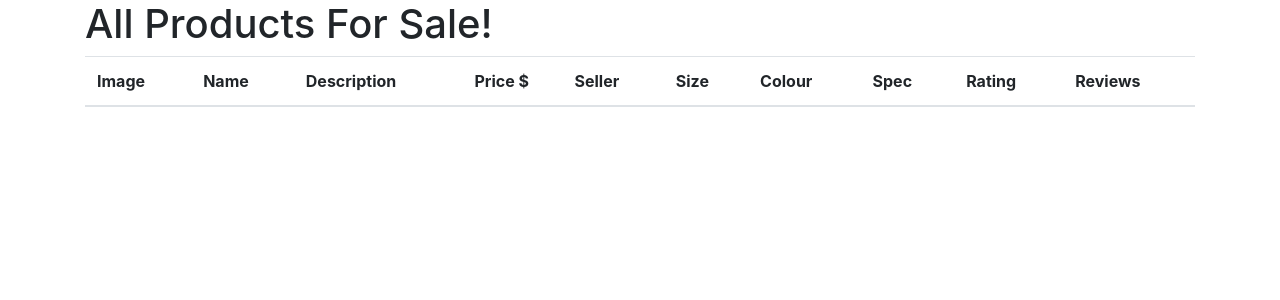
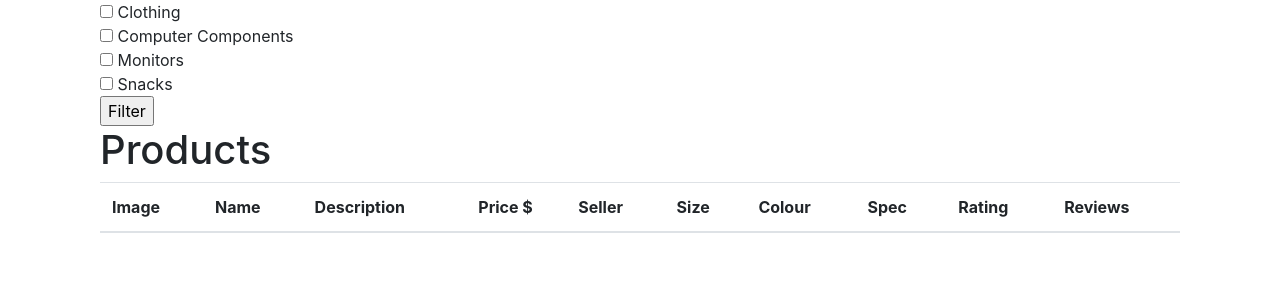
Before and after one commit to tayyipozturk/E-Commerce, a Flask app: page /items in a window 1280 px wide. Shown: the part 58-358 px from the top of the page. Run offline with Flask 3, Linux system fonts and the light colour scheme; data that the repository does not hold is empty; some libraries are stand-ins or nearby versions.

Commit message:
implement filtering

```diff
--- a/app.py
+++ b/app.py
@@ -106,7 +106,7 @@ def delete_item(item_id):
     return 'Item deleted'
 
 
-@app.route('/items')
+@app.route('/items', methods=['GET'])
 @cross_origin(supports_credentials=True)
 def get_items():
     product_list = []
@@ -122,6 +122,48 @@ def get_items():
         item['spec'] = str(item['spec'])
         item['image'] = str(item['image'])
         product_list.append(item)
+    return render_template('page/product/all_products.html', product_list=product_list)
+
+
+@app.route('/products', methods=['GET', 'POST'])
+@cross_origin(supports_credentials=True)
+def products():
+    # get form inputs to check if categories are selected
+    show = {'Clothing': request.form.get('showClothing'),
+            'Computer Components': request.form.get('showComputerComponents'),
+            'Monitors': request.form.get('showMonitors'), 'Snacks': request.form.get('showSnacks')}
+
+    print(show)
+    # get all items from database
+    product_list = []
+    if show['Clothing'] != 'True' and show['Computer Components'] != 'True' and show['Monitors'] != 'True' and show['Snacks'] != 'True':
+        for item in items_collection.find():
+            item['_id'] = str(item['_id'])
+            item['name'] = str(item['name'])
+            item['seller'] = str(item['seller'])
+            item['reviews'] = [str(review) for review in item['reviews']]
+            item['rating'] = str(item['rating'])
+            item['price'] = str(item['price'])
+            item['size'] = str(item['size'])
+            item['colour'] = str(item['colour'])
+            item['spec'] = str(item['spec'])
+            item['image'] = str(item['image'])
+            product_list.append(item)
+    else:
+        for item in items_collection.find():
+            if show[item['category']] == 'True':
+                item['_id'] = str(item['_id'])
+                item['name'] = str(item['name'])
+                item['seller'] = str(item['seller'])
+                item['reviews'] = [str(review) for review in item['reviews']]
+                item['rating'] = str(item['rating'])
+                item['price'] = str(item['price'])
+                item['size'] = str(item['size'])
+                item['colour'] = str(item['colour'])
+                item['spec'] = str(item['spec'])
+                item['image'] = str(item['image'])
+                product_list.append(item)
+
     return render_template('page/product/all_products.html', product_list=product_list)
 
 
--- a/templates/base/market_base.html
+++ b/templates/base/market_base.html
@@ -10,7 +10,7 @@
 <body>
 
 <nav class="navbar navbar-light" style="background-color: powderblue;">
-    <a class="navbar-brand"  href="/items">All Products</a>
+    <a class="navbar-brand"  href="/products">All Products</a>
     <a class="navbar-brand" href="/clothing"><img src="https://img.icons8.com/ios/50/000000/t-shirt.png" width="30" height="30" alt="clothing">Clothing</a>
     <a class="navbar-brand" href="/computer_components"><img src="https://img.icons8.com/ios/50/000000/computer.png" width="30" height="30" alt="computerComponents">Computer Components</a>
     <a class="navbar-brand" href="/monitors"><img src="https://img.icons8.com/ios/50/000000/monitor.png" width="30" height="30" alt="monitor">Monitors</a>
--- a/templates/page/product/all_products.html
+++ b/templates/page/product/all_products.html
@@ -1,9 +1,36 @@
 {% extends "base/market_base.html" %}
+
+{% block title %}Products{% endblock %}
 {% block content %}
-    <div class="container">
+    <script>
+        function change(id) {
+            var change = document.getElementById(id);
+            if (change.value === "False" ) {
+                change.value = "True";
+            } else {
+                if (change.value === "None") {
+                    change.value = "True";
+                } else{
+                    change.value = "False";
+                }
+            }
+        }
+    </script>
+<div class="container">
+    <div class="container" style="justify-content: left">
+        <form action="{{ url_for('products')}}" method="post">
+            <input type="checkbox" id="sc" name="showClothing" value="False" onclick="change('sc')" > Clothing<br>
+            <input type="checkbox" id="scc" name="showComputerComponents" value="False" onclick="change('scc')" > Computer Components<br>
+            <input type="checkbox" id="sm" name="showMonitors" value="False" onclick="change('sm')" > Monitors<br>
+            <input type="checkbox" id="ss" name="showSnacks" value="False" onclick="change('ss')"> Snacks<br>
+            <input type="submit" value="Filter">
+        </form>
+    </div>
+
+    <div class="container" style="display: inline-block">
         <div class="row">
             <div class="col-md-12">
-                <h1>All Products For Sale!</h1>
+                <h1>Products</h1>
                 <table class="table table-striped">
                     <thead>
                         <tr>
@@ -61,4 +88,6 @@
             </div>
         </div>
     </div>
+</div>
+
 {% endblock %}
```
